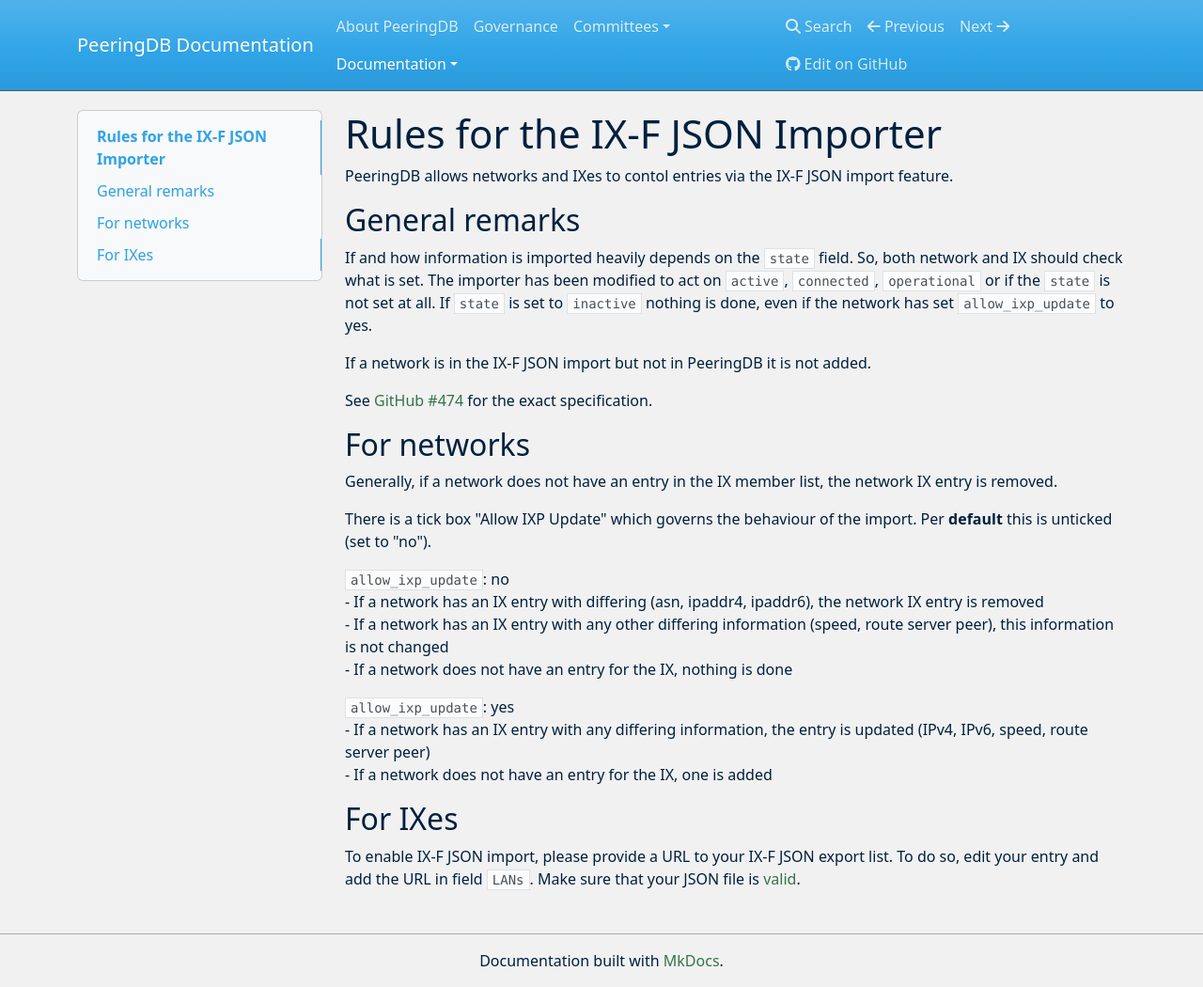
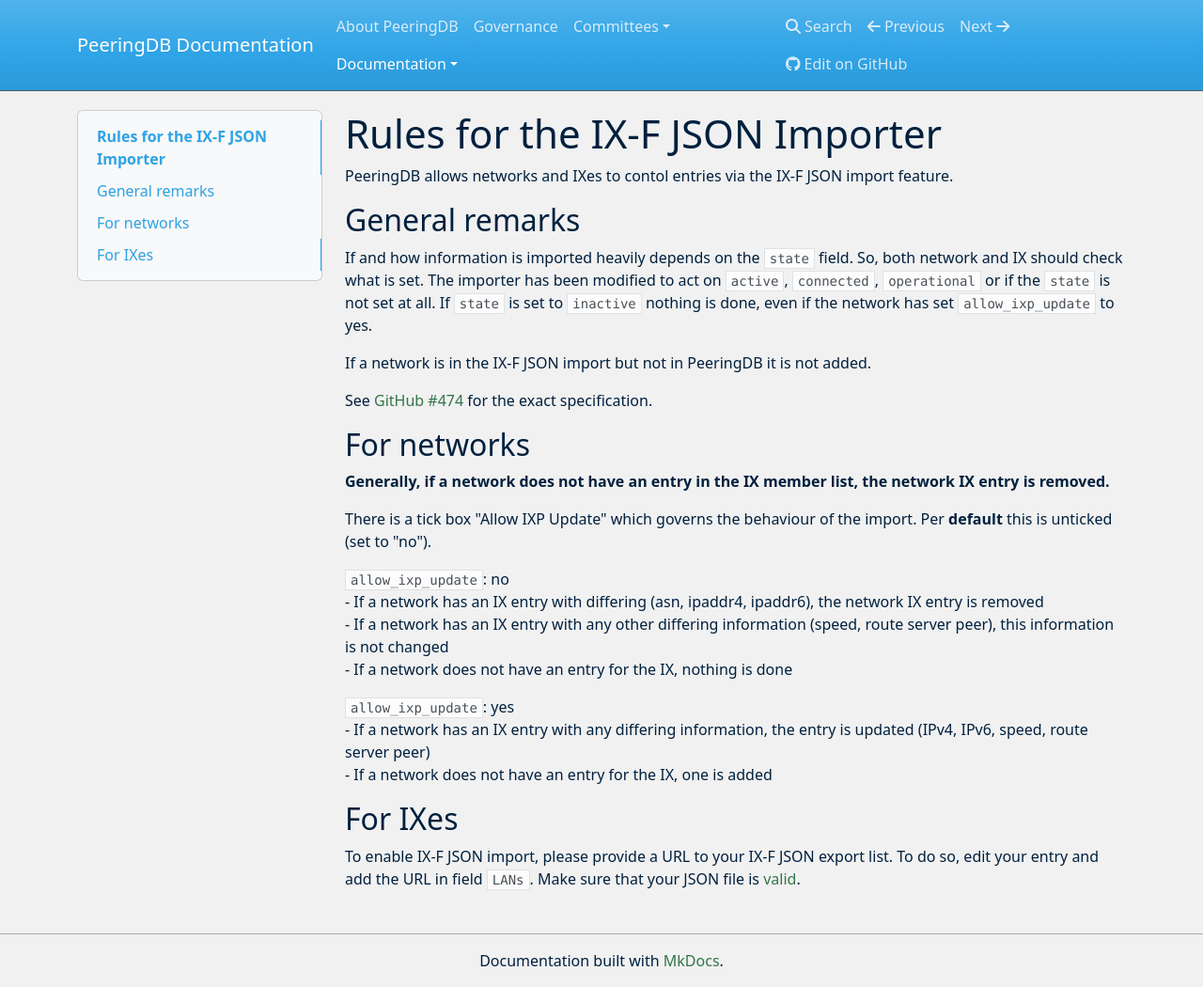
Before and after one commit to peeringdb/docs, an MkDocs documentation site: the page built from docs/ix-f-json-import-rules.md, in a window 1280 px wide and 1050 px high. Shown: the whole window at 94% size. Built offline with MkDocs 1.6.1, drawn with Linux system fonts in a browser that asks for light colours; nearby versions of some CDN libraries.

```diff
--- a/docs/ix-f-json-import-rules.md
+++ b/docs/ix-f-json-import-rules.md
@@ -9,7 +9,7 @@ If a network is in the IX-F JSON import but not in PeeringDB it is not added.
 See [GitHub #474](https://github.com/peeringdb/peeringdb/issues/474) for the exact specification.
 
 ## For networks
-Generally, if a network does not have an entry in the IX member list, the network IX entry is removed.
+**Generally, if a network does not have an entry in the IX member list, the network IX entry is removed.**
 
 There is a tick box "Allow IXP Update" which governs the behaviour of the import. Per **default** this is unticked (set to "no").
 
```
